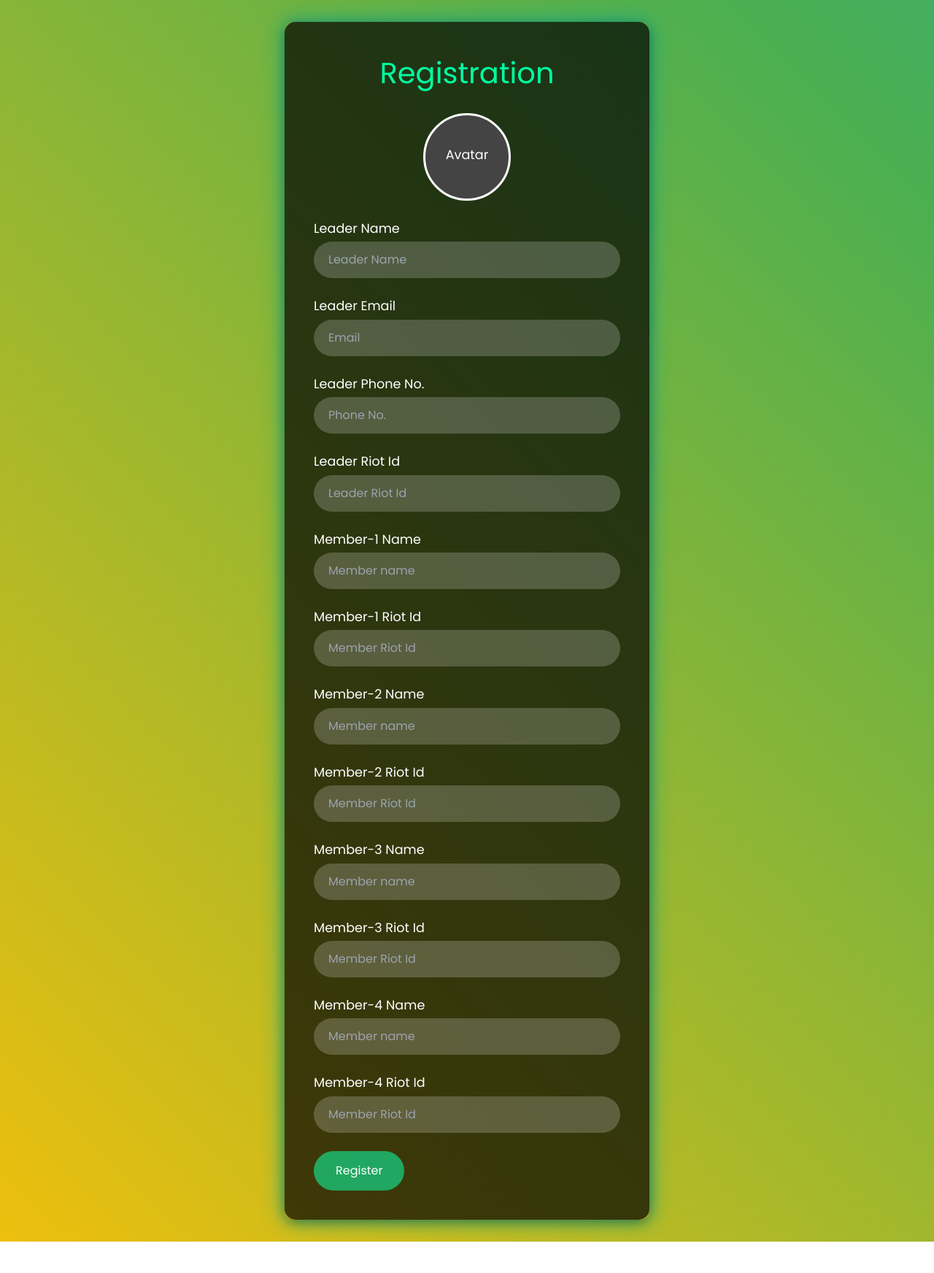
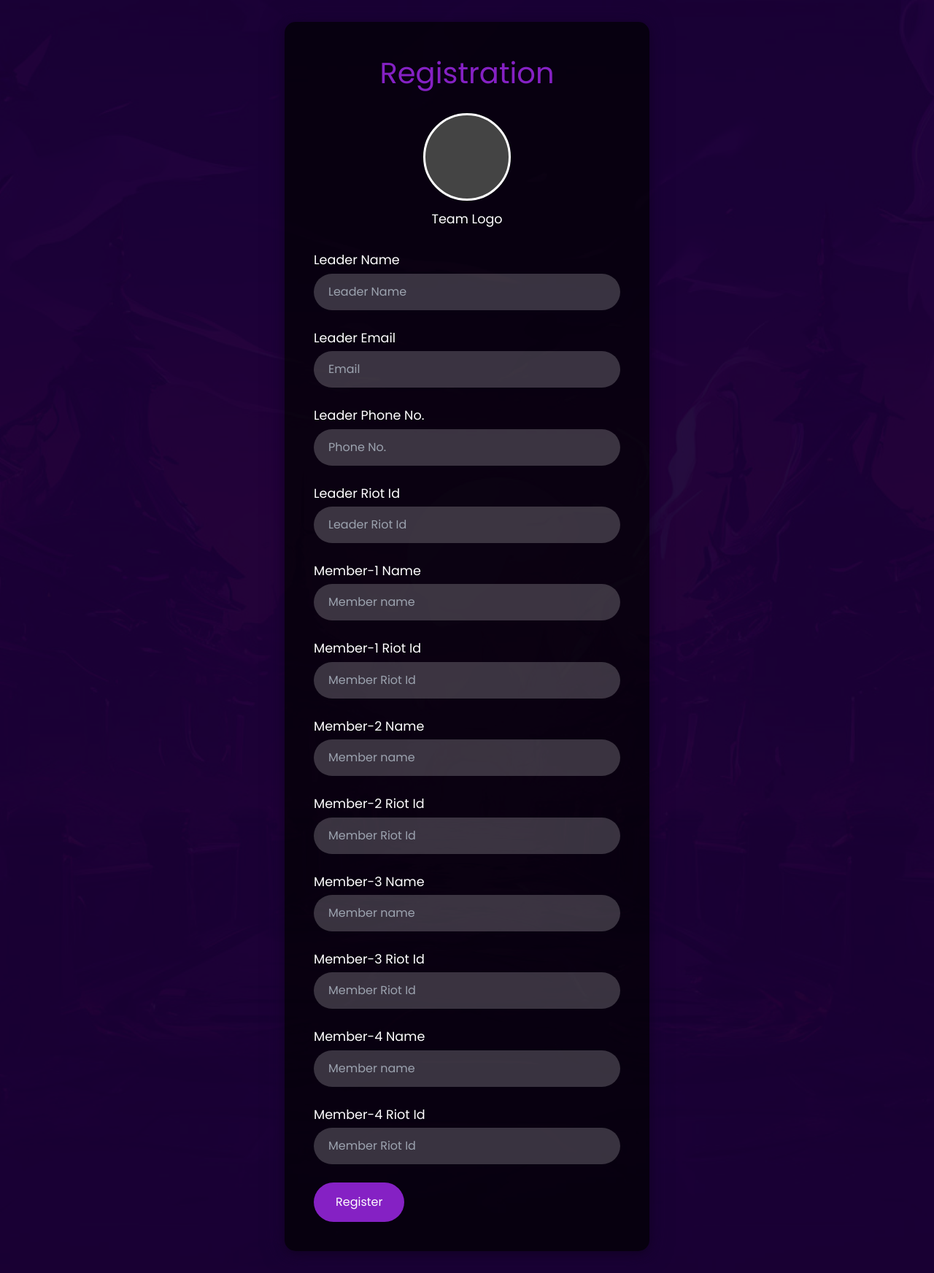
Before and after one commit to Devansh120811/Valorant, a React (Vite) app in the folder client/: page /Registration in a window 1280 px wide. Shown: the whole page at 73% size. Before the commit the page ends 1701 px from the top, so only its background shows below. Built offline with nearby package versions, Linux system fonts and the light colour scheme.

Commit message:
Added Matches and Registration page

```diff
--- a/client/src/Pages/Index.js
+++ b/client/src/Pages/Index.js
@@ -6,4 +6,5 @@ import ForgotPasswordPage from './ForgotPassword.jsx'
 import Signup from './Signup/Signup.jsx'
 import VerifyOTP from './VerifyOTP/VerifyOTP.jsx'
 import Registration from './Registration/Registration.jsx'
-export { Home, About, ContactUs, Login, ForgotPasswordPage, Signup, VerifyOTP,Registration }
+import Matches from './Matches/Matches.jsx'
+export { Home, About, ContactUs, Login, ForgotPasswordPage, Signup, VerifyOTP,Registration,Matches }
--- /dev/null
+++ b/client/src/Pages/Matches/Matches.jsx
@@ -0,0 +1,9 @@
+import React from 'react'
+import './Matches.css'
+function Matches() {
+  return (
+    <div>Matches</div>
+  )
+}
+
+export default Matches
--- a/client/src/Pages/Registration/Registration.css
+++ b/client/src/Pages/Registration/Registration.css
@@ -1,16 +1,4 @@
 @import url("https://fonts.googleapis.com/css2?family=Poppins:ital,wght@0,100;0,200;0,300;0,400;0,500;0,600;0,700;0,800;1,100;1,200;1,300;1,400;1,500;1,600;1,700;1,800;1,900&display=swap");
-
-@keyframes gradientAnimation {
-    0% {
-        background-position: 0% 50%;
-    }
-    50% {
-        background-position: 100% 50%;
-    }
-    100% {
-        background-position: 0% 50%;
-    }
-}
 
 .body {
     overflow: auto;
@@ -19,13 +7,26 @@
     display: flex;
     justify-content: center;
     align-items: center;
-    background: linear-gradient(45deg, #ff6f61, #6a0572, #ffc107, #4caf50, #03a9f4);
-    background-size: 400% 400%;
-    animation: gradientAnimation 15s ease infinite;
+    background-image: url('../../../assets/P14.jpeg'); /* Update the path to the actual path of P14.jpeg */
+    background-position: center;
+    background-repeat: no-repeat;
+    background-size: cover;
+    position: relative;
     min-height: 100vh;
     width: 100%;
     margin: 0;
     padding: 0;
+}
+
+.body::before {
+    content: '';
+    position: absolute;
+    top: 0;
+    left: 0;
+    width: 100%;
+    height: 100%;
+    background-color: rgba(26, 0, 53, 0.95); /* Dark overlay to ensure text visibility */
+    z-index: 1;
 }
 
 .wrapper {
@@ -36,7 +37,7 @@
     border-radius: 10px;
     min-height: 100vh;
     width: 500px;
-    box-shadow: 0px 0px 30px rgba(14, 172, 140, 0.961);
+    box-shadow: 0px 0px 30px rgba(26, 0, 53, 0.95);
     margin: 30px;
 }
 
@@ -48,12 +49,14 @@
     width: 100%;
     box-shadow: 0 4px 15px rgba(0, 0, 0, 0.3);
     text-align: center;
+    position: relative;
+    z-index: 2;
 }
 
 .form h1 {
     font-size: 2.5em;
     margin-bottom: 20px;
-    color: #00ffa2;
+    color:    #8521c4;;
 }
 
 .leader,
@@ -143,7 +146,7 @@
 }
 
 .submit {
-    background: #0df9a293;
+    background-color: #8521c4;
     color: #fff;
     border: none;
     border-radius: 30px;
@@ -160,6 +163,6 @@
 }
 
 .submit:hover {
-    background: #15e599ea;
+    background-color: #6e21b3;
     box-shadow: 0 0 10px rgba(0, 0, 0, 0.2);
 }
--- a/client/src/Pages/Registration/Registration.jsx
+++ b/client/src/Pages/Registration/Registration.jsx
@@ -26,9 +26,10 @@ const Registration = () => {
     const handleFileChange = (e) => {
         setAvatar(URL.createObjectURL(e.target.files[0]));
     };
-
-    const handleSubmit = async (e) => {
-        e.preventDefault();
+    const handleSubmit = (e) => {
+     e.preventDefault()
+    }
+    const handleRegister = async () => {
 
         // Form validation
         for (const key in formData) {
@@ -93,9 +94,8 @@ const Registration = () => {
                     <div className="top">
                         <h1>Registration</h1>
                     </div>
-                    <div className="input-box">
+                    <div className="input-box flex flex-col justify-center items-center gap-3">
                         <div className="avatar-wrapper">
-                            <label htmlFor="avatar" className="label">Avatar</label>
                             <input
                                 type="file"
                                 id="avatar"
@@ -104,6 +104,7 @@ const Registration = () => {
                             />
                             {avatar && <img id="output" src={avatar} alt="Avatar" />}
                         </div>
+                        <label htmlFor="avatar" className="label">Team Logo</label>
                     </div>
 
                     <div className="input-box">
@@ -283,7 +284,9 @@ const Registration = () => {
                         </div>
                     </div>
                     <div className="input-box">
-                        <input type="submit" className="submit" value="Register" />
+                       <button className='submit' onClick={handleRegister}>
+                        Register
+                       </button>
                     </div>
                 </form>
             </div>
--- a/client/src/main.jsx
+++ b/client/src/main.jsx
@@ -4,17 +4,18 @@ import App from './App.jsx'
 import { Route, createBrowserRouter, createRoutesFromElements, RouterProvider } from 'react-router-dom'
 import store from './store/store.js'
 import { Provider } from 'react-redux'
-import { About, ContactUs, Login, ForgotPasswordPage,Signup,VerifyOTP,Registration } from './Pages/Index.js'
+import { About, ContactUs, Login, ForgotPasswordPage, Signup, VerifyOTP, Registration,Matches } from './Pages/Index.js'
 import './index.css'
 const router = createBrowserRouter(
   createRoutesFromElements(
     <Route>
-      <Route path='/' element={<Login />} />
-      <Route path='Signup' element={<Signup/>}/>
-      <Route path='Signup/verifyOTP/:id' element={<VerifyOTP/>}/>
-      <Route path='Home' element={<App />} />
+      <Route path='/' element={<App />} />
+      <Route path='Signup' element={<Signup />} />
+      <Route path='Signup/verifyOTP/:id' element={<VerifyOTP />} />
+      <Route path='Login' element={<Login />} />
       <Route path='About' element={<About />} />
       <Route path='ContactUs' element={<ContactUs />} />
+      <Route path='Matches' element={<Matches />} />
       <Route path='forgot-password' element={<ForgotPasswordPage />} />
       <Route path='Registration' element={<Registration />} />
     </Route>
```
Also changed, not shown: client/src/Pages/Matches/Matches.css (added).
